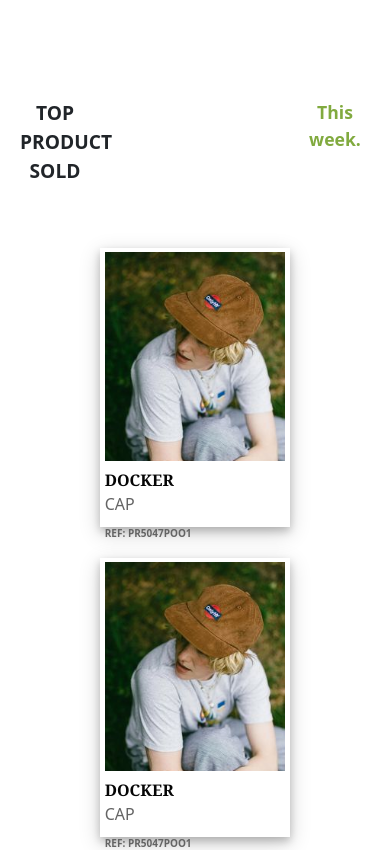
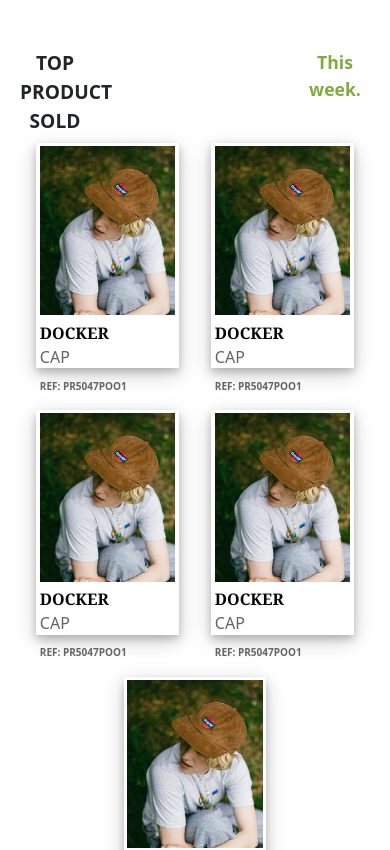
Before and after one commit to MalikBenJemiaa/future-frontend, an Angular app: page /home in a window 390 px wide. Shown: the part 964-1814 px from the top of the page. Built offline with nearby package versions, Linux system fonts and the light colour scheme.

Commit message:
'lastVersion'

```diff
--- a/src/app/home-page/home-page.component.css
+++ b/src/app/home-page/home-page.component.css
@@ -20,8 +20,8 @@
 .lacartee {
   /* box-shadow: 0 4px 8px 0 rgba(0, 0, 0, 0.2), 0 6px 20px 0 rgba(0, 0, 0, 0.19); */
   /* background-color: #00491F; */
-  width: 200px;
-  height: 310px;
+  width: 150px;
+  height: 250px;
   /* min-width: 300px; */
   /* border: 2px solid black; */
   margin: auto;
@@ -431,7 +431,7 @@
 
 @media screen and (max-width: 1181px) {
   .the4 {
-    height: 720px;
+    /* height: 720px; */
   }
   @media screen and (max-width: 1157px) {
     .the4 .containt .WW {
@@ -446,16 +446,19 @@
     .the4 .tittlle {
       height: 5%;
     }
-    @media screen and (max-width: 773px) {
-      .the4 .tittlle {
-        height: 5%;
+    @media screen and (max-width: 882px) {
+      .the4 {
+        height: 650px;
       }
-      .the4 {
-        height: 1300px;
-      }
-      @media screen and (max-width: 488px) {
-        .the4 {
-          height: 1800px;
+      @media screen and (max-width: 773px) {
+        .the4 .tittlle {
+          height: 5%;
+        }
+
+        @media screen and (max-width: 529px) {
+          .the4 {
+            height: 1000px;
+          }
         }
       }
     }
--- a/src/app/nav-bar/nav-bar.component.css
+++ b/src/app/nav-bar/nav-bar.component.css
@@ -113,6 +113,7 @@
   display: flex;
   margin: auto;
   width: 80%;
+  text-decoration: none;
   height: 40px;
   /* border: 2px solid #006400; */
 }
--- a/src/app/nav-bar/nav-bar.component.html
+++ b/src/app/nav-bar/nav-bar.component.html
@@ -43,9 +43,9 @@
       <div [ngClass]="style.bar3"></div>
     </button>
     <div class="logo_im">
-      <div class="title">
+      <a class="title" href="/">
         <div>FUTURE</div>
-      </div>
+      </a>
       <div class="logo-title">
         <div class="img-logo-1"></div>
         <div></div>
@@ -54,7 +54,7 @@
     </div>
   </div>
   <div class="b12"></div>
-  <div class="b2">
+  <a class="b2" (click)="clearli1()" routerLink="/ticket">
     <div class="cadre">
       <div class="panier">
         <div class="order_number">
@@ -62,5 +62,5 @@
         </div>
       </div>
     </div>
-  </div>
+  </a>
 </nav>
--- a/src/app/nav-bar/nav-bar.component.ts
+++ b/src/app/nav-bar/nav-bar.component.ts
@@ -52,6 +52,11 @@ export class NavBarComponent {
       this.vsibilityBot()
 
     }
+    clearli1=()=>{
+      this.style.nav_links=''
+      // this.vsibilityBot()
+
+    }
   reglage(){
     if (this.screen_scroll>700){
     }
--- a/src/app/shop/shop.component.html
+++ b/src/app/shop/shop.component.html
@@ -65,7 +65,7 @@
     </nav>
   </div>
 </div>
-<div class="other_pro">other product related</div>
+<!-- <div class="other_pro">other product related</div>
 <div class="the_cartes">
   <div class="lacartee" *ngFor="let item of wwww; index as i">
     <div class="lacartee-orgignal">
@@ -77,7 +77,7 @@
       </div>
     </div>
   </div>
-</div>
+</div> -->
 <div class="other_pro">coming soon</div>
 <app-extra-pro></app-extra-pro>
 <app-extra-pro></app-extra-pro>
--- a/src/app/show-pro/show-pro.component.css
+++ b/src/app/show-pro/show-pro.component.css
@@ -106,9 +106,13 @@
   /* animation-name: example; */
   animation-duration: 0.5s;
   /* margin-top: 50px; */
-  border: 2px solid gray;
-  box-shadow: 1px 1px 20px 2px rgb(200, 204, 206);
+  /* border: 2px solid gray; */
+  box-shadow: 1px 1px 20px 2px rgb(160, 146, 69);
   visibility: hidden;
+  background-image: url("./assets/background_ticket.jpg");
+  background-position: center center;
+  background-repeat: no-repeat;
+  background-size: cover cover;
   width: 50%;
   height: 150px;
   display: flex;
@@ -132,7 +136,7 @@
   flex-wrap: wrap;
 }
 .alerta form .inputs input {
-  border: 1px solid rgb(51, 51, 51);
+  border: 0.5px solid rgb(51, 51, 51);
   height: 25px;
   margin: auto;
 }
```
Also changed, not shown: src/app/show-pro/assets/background_ticket.jpg (added).
